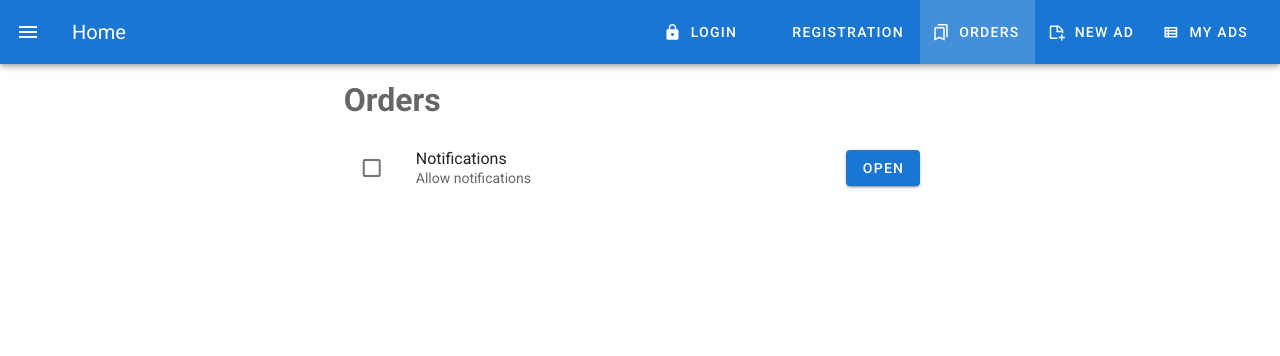
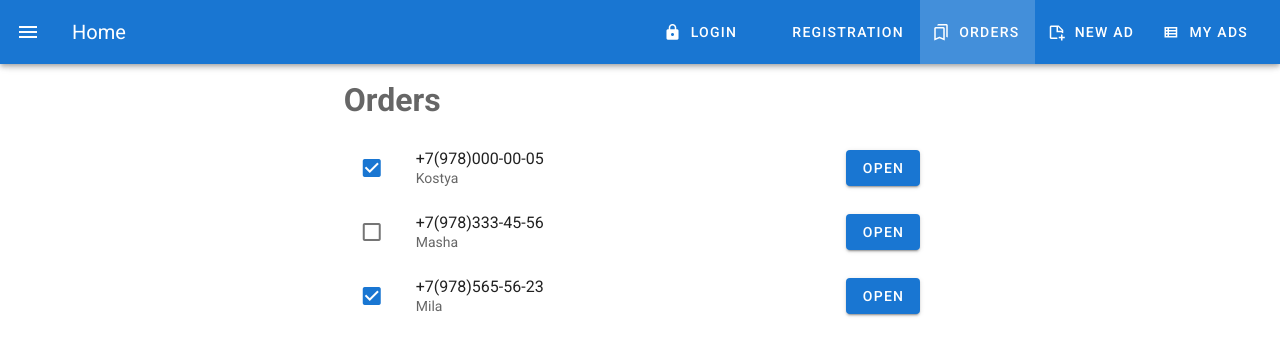
Before and after one commit to yulmosk/ad-project, a Vue app: page /orders in a window 1280 px wide. Shown: the top 356 px of the page. Built offline with nearby package versions, Linux system fonts and the light colour scheme.

Commit message:
Тестовые данные для заказов

```diff
--- a/src/components/User/Orders.vue
+++ b/src/components/User/Orders.vue
@@ -2,25 +2,27 @@
 	<v-container>
 		<v-layout row>
 		<v-flex xs12 sm6 offset-sm3>
-					<h1 class="text--secondary mb-3 mt-3">Orders</h1>
+			<h1 class="text--secondary mb-3 mt-3">Orders</h1>
 	<v-list
       subheader
       two-line
       flat>
-	<v-list-item>
+	<v-list-item v-for="order in orders" :key="order.id">
 	<v-list-item-action>
 	<v-checkbox
-		:input-value="active"
+		:input-value="order.done"
 		color="primary"
 	></v-checkbox>
 	</v-list-item-action>
 
 	<v-list-item-content>
-	<v-list-item-title>Notifications</v-list-item-title>
-    <v-list-item-subtitle>Allow notifications</v-list-item-subtitle>
+	<v-list-item-title>{{ order.phone }}</v-list-item-title>
+    <v-list-item-subtitle>{{ order.name }}</v-list-item-subtitle>
     </v-list-item-content>
     <v-list-item-action>
-		<v-btn class="primary">Open</v-btn>
+		<v-btn class="primary"
+		:to="'/ad/' + order.adId"
+		>Open</v-btn>
     </v-list-item-action>
     </v-list-item>
 </v-list>
@@ -32,6 +34,30 @@
 export default {
 	data () {
 		return {
+			orders:[
+				{
+					id:"123",
+					name:"Kostya",
+					phone:"+7(978)000-00-05",
+					adId:"1",
+					done:true
+				},
+				{
+					id:"124",
+					name:"Masha",
+					phone:"+7(978)333-45-56",
+					adId:"12",
+					done:false
+				},
+				{
+					id:"123",
+					name:"Mila",
+					phone:"+7(978)565-56-23",
+					adId:"23",
+					done:true
+				},
+
+			]
 		}
 	}
 }
```
